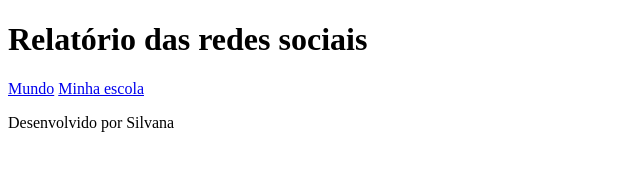
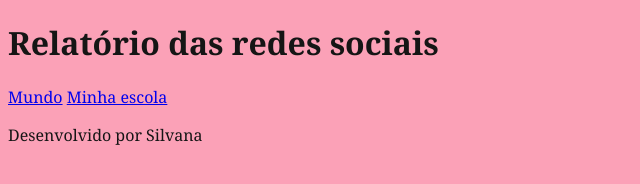
Before and after one commit to sliavr/rede-social, a plain HTML site: page index.html in a window 1280 px wide. Shown: the whole page, without its empty margins (0-640 px from the left). Drawn offline with Linux system fonts and the light colour scheme.

Commit message:
cor e font

```diff
--- a/index.html
+++ b/index.html
@@ -4,6 +4,7 @@
     <meta charset="UTF-8">
     <meta name="viewport" content="width=device-width, initial-scale=1.0">
     <title>Rede Social</title>
+     <link rel="stylesheet" href="style.css">
 </head>
 <body>
     <header>
--- a/style.css
+++ b/style.css
@@ -1,9 +1,14 @@
-@import url('https://fonts.googleapis.com/css2?family=Playwrite+DE+Grund:wght@100..400&display=swap');
+@import url('https://fonts.googleapis.com/css2?family=Noto+Serif:ital,wght@0,100..900;1,100..900&display=swap');
 
 :root{
     --bg-color:#FBA1B7;
     --primary-color: #151515;
     --secondary-color: #B4B4B8;
-    --font:"Nunito Sans",sans-serif;
+    --font:"Noto Serif",sans-serif;
+}
 
+body{
+    background-color: var(--bg-color);
+    color:var(--primary-color);
+    font-family: var(--font);
 }
```
